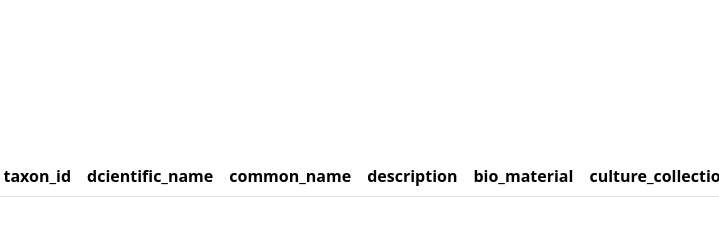
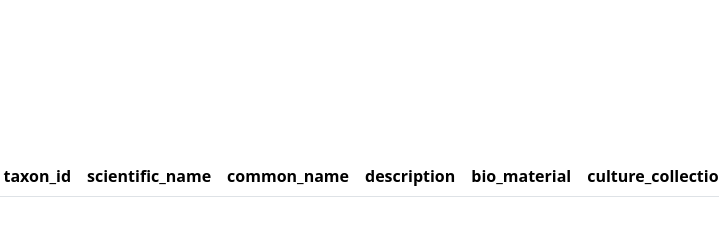
Before and after one commit to couchsnail/microbiome-knowledge-base, a website with bundled scripts: page database/website.html in a window 1280 px wide. Shown: the top 236 px of the page, 561-1280 px from the left. Built offline with nearby package versions, Linux system fonts and the light colour scheme.

Commit message:
Fixed formatting and typo issues

```diff
--- a/database/css/style.css
+++ b/database/css/style.css
@@ -0,0 +1,8 @@
+table, th, td {border: 1px solid;}
+
+table
+{
+    display:block;
+    overflow-x: auto;
+    white-space: nowrap;
+}
--- a/database/website.html
+++ b/database/website.html
@@ -61,7 +61,7 @@
                 <th>broker_name</th>
                 <th>title</th>
                 <th>taxon_id</th>
-                <th>dcientific_name</th>
+                <th>scientific_name</th>
                 <th>common_name</th>
                 <th>description</th>
                 <th>bio_material</th>
```
